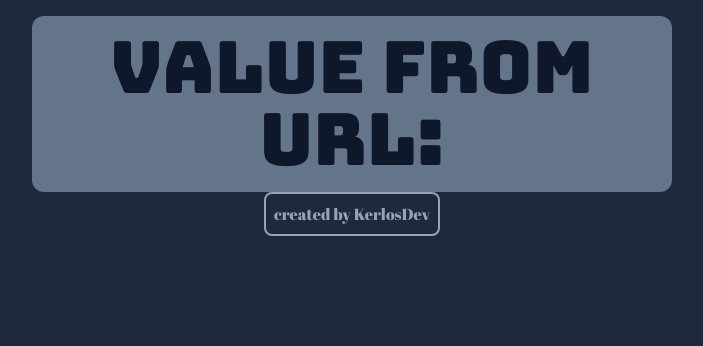
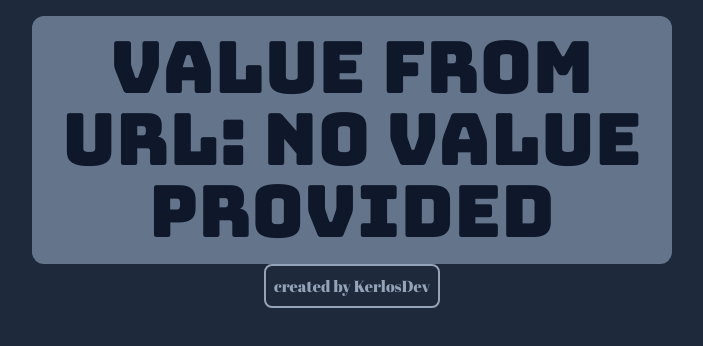
Before and after one commit to kerloshany3/mnuv2, a Next.js app: page /result in a window 1280 px wide. Shown: the top 346 px of the page, without its empty margins (288-991 px from the left). Built offline with nearby package versions, Linux system fonts and the light colour scheme.

Commit message:
removerd

```diff
--- a/app/result/page.jsx
+++ b/app/result/page.jsx
@@ -1,24 +1,13 @@
-'use client';
-import { Suspense } from 'react';
+// app/result/page.js
 
-import React from 'react';
-import { useSearchParams } from 'next/navigation';
-
-const Result = () => {
-    const searchParams = useSearchParams();
-    const numSec = searchParams.get('numSec'); // Retrieve the "numSec" query parameter
+export default function Result({ searchParams }) {
+    const numSec = searchParams?.numSec || 'No value provided';
 
     return (
-        <Suspense fallback={<div>Loading...</div>}>
-
-            <div className="m-auto justify-center place-items-center flex flex-col">
-                <h1 className="font-bungee text-7xl p-4 mt-4 text-slate-900 bg-slate-500 rounded-xl w-6/12 text-center">
-                    Value from URL: {numSec}
-                </h1>
-            </div>
-        </Suspense>
-
+        <div className="m-auto justify-center place-items-center flex flex-col">
+            <h1 className="font-bungee text-7xl p-4 mt-4 text-slate-900 bg-slate-500 rounded-xl w-6/12 text-center">
+                Value from URL: {numSec}
+            </h1>
+        </div>
     );
-};
-
-export default Result;
+}
```
